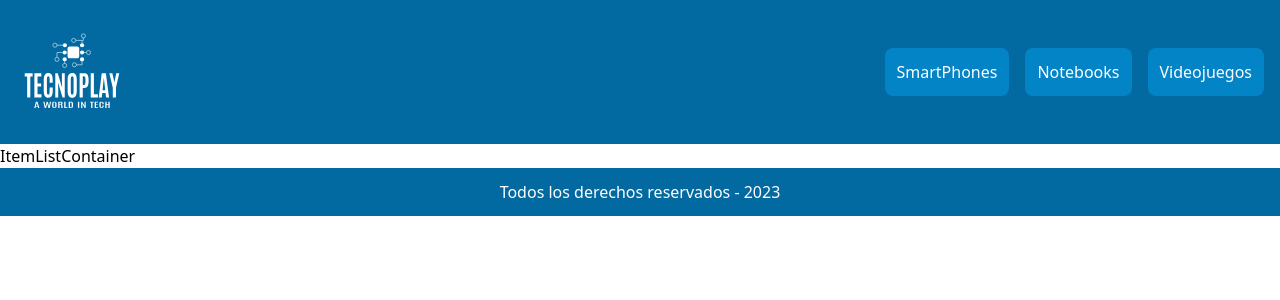
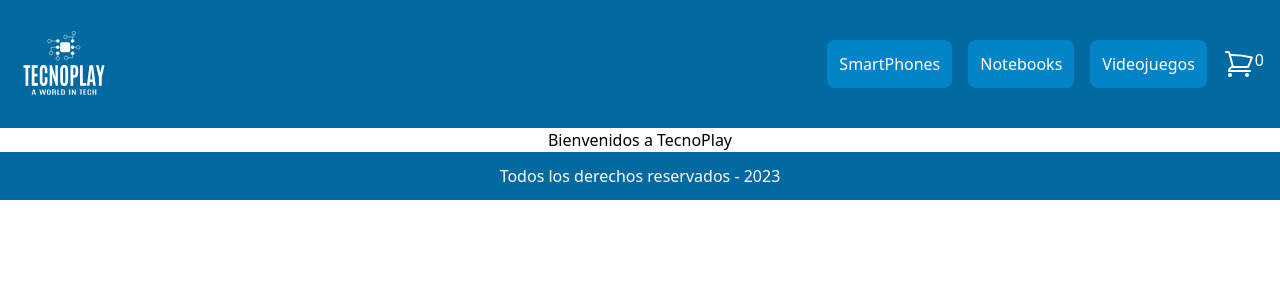
Before and after one commit to JoseLuisSep85/PreEntrega1SepulvedaJose, a React (Create React App) app: page / in a window 1280 px wide. Shown: the top 300 px of the page. Built offline with nearby package versions, Linux system fonts and the light colour scheme.

Commit message:
Agregando componentes

```diff
--- a/package.json
+++ b/package.json
@@ -3,6 +3,7 @@
   "version": "0.1.0",
   "private": true,
   "dependencies": {
+    "@heroicons/react": "^2.0.18",
     "@testing-library/jest-dom": "^5.16.5",
     "@testing-library/react": "^13.4.0",
     "@testing-library/user-event": "^13.5.0",
--- a/src/App.js
+++ b/src/App.js
@@ -7,7 +7,7 @@ function App() {
 
     <div className="App">
       <NavBar/>
-      <ItemListContainer/>
+      <ItemListContainer greeting={'Bienvenidos a TecnoPlay'}/>
       <Footer/>
     </div>
   );
--- /dev/null
+++ b/src/components/CartWidget.js
@@ -0,0 +1,13 @@
+import React from 'react'
+import {ShoppingCartIcon} from '@heroicons/react/24/outline'
+
+function CartWidget() {
+  return (
+    <div className='flex'>
+        <ShoppingCartIcon className=' h-8'/>
+        <p>0</p>
+    </div>
+  )
+}
+
+export default CartWidget
--- a/src/components/ItemListContainer.js
+++ b/src/components/ItemListContainer.js
@@ -1,8 +1,8 @@
 import React from 'react'
 
-function ItemListContainer() {
+function ItemListContainer({greeting}) {
   return (
-    <div>ItemListContainer</div>
+    <h2 className='flex justify-center items-center'>{greeting}</h2>
   )
 }
 
--- a/src/components/NavBar.js
+++ b/src/components/NavBar.js
@@ -1,21 +1,21 @@
 import React from 'react'
 import TecnoPlay_Logo from '../assets/TecnoPlay_Logo.svg'
+import CartWidget from './CartWidget'
 
 function NavBar() {
   return (
     <nav className='flex bg-sky-700 sticky p-4 justify-between items-center'>
         <img
-            className='h-28 '
+            className=' h-24'
             src={TecnoPlay_Logo}
             alt = 'TecnoPlay logo'
         />
-        <div className='flex gap-4 text-white'>
+        <div className='flex gap-4 text-white items-center'>
             <button className='bg-sky-600 rounded-lg h-12 p-3 hover:bg-sky-500'>SmartPhones</button>
             <button className='bg-sky-600 rounded-lg h-12 p-3 hover:bg-sky-500' >Notebooks</button>
             <button className='bg-sky-600 rounded-lg h-12 p-3 hover:bg-sky-500'>Videojuegos</button>
+            <CartWidget/>
         </div>
-
-
 
     </nav>
   )
```
Also changed, not shown: 1 other file (tests, documents, lock files or other folders).
